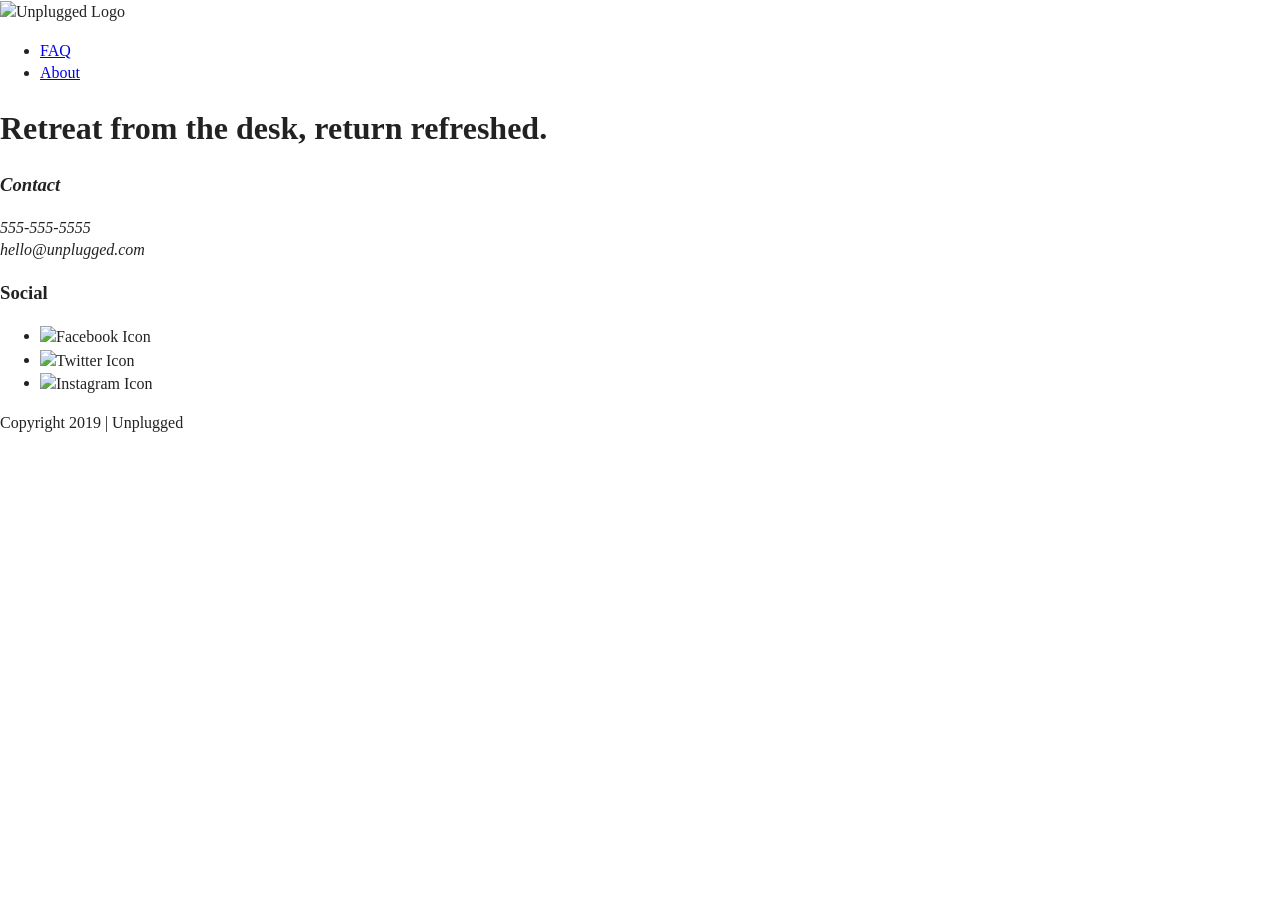
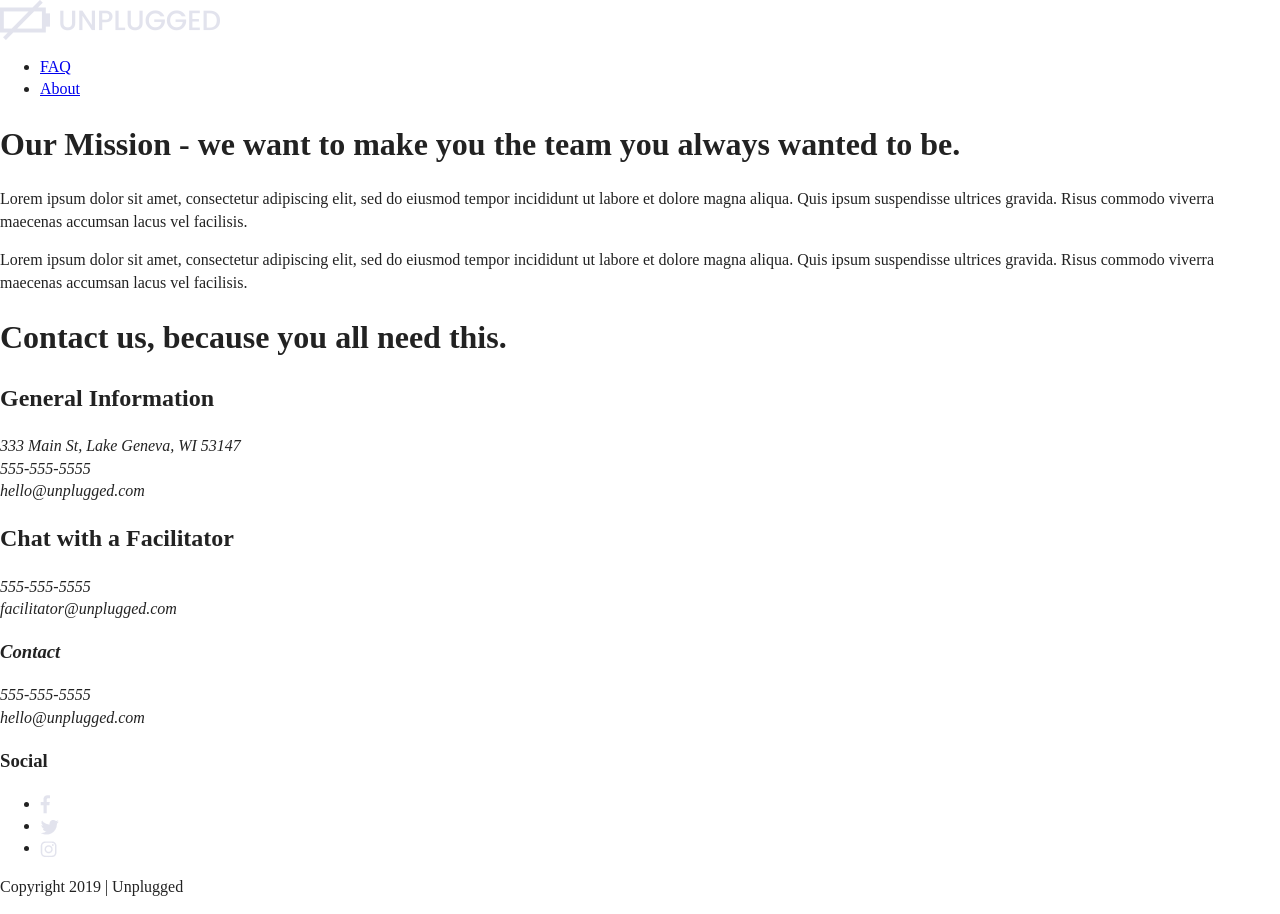
Before and after one commit to steph-ao/unplugged-retreat, a plain HTML site: page about/index.html in a window 1280 px wide. Before the commit the page ends 800 px from the top, so only its background shows below. Drawn offline with nearby package versions, Linux system fonts and the light colour scheme.

Commit message:
Added content to about page

```diff
--- a/about/index.html
+++ b/about/index.html
@@ -25,27 +25,45 @@
   <!-- Add your site or application content here -->
   <header>
       <div class="content-wrapper">
-          <img src="img/logo.png" alt="Unplugged Logo">
+          <a href="../index.html"><img src="../img/logo.png" alt="Unplugged Logo"></a>
           <div class="header-divider">
               <nav>
                   <ul>
-                      <li><a href="faq/index.html">FAQ</a></li>
+                      <li><a href="../faq/index.html">FAQ</a></li>
                       <li><a href="about/index.html">About</a></li>
                   </ul>
               </nav>
           </div>
-          <h1>Retreat from the desk, return refreshed.</h1>
       </div>
   </header>
 
   <main>
-      <section>
+      <section class="mission">
+          <div class="content-wrapper">
+              <div class="mission-content">
+                  <h1>Our Mission - we want to make you the team you always wanted to be.</h1>
+                  <p>Lorem ipsum dolor sit amet, consectetur adipiscing elit, sed do eiusmod tempor incididunt ut labore et dolore magna aliqua. Quis ipsum suspendisse ultrices gravida. Risus commodo viverra maecenas accumsan lacus vel facilisis.</p>
+                  <p>Lorem ipsum dolor sit amet, consectetur adipiscing elit, sed do eiusmod tempor incididunt ut labore et dolore magna aliqua. Quis ipsum suspendisse ultrices gravida. Risus commodo viverra maecenas accumsan lacus vel facilisis. </p>
+              </div>
+          </div>
       </section>
 
-      <section>
+      <section class="map">
+          <figure></figure>
       </section>
 
-      <section>
+      <section class="contact-section">
+          <div class="content-wrapper">
+              <h1>Contact us, because you all need this.</h1>
+              <div class="half-width">
+                  <h2>General Information</h2>
+                  <address>333 Main St, Lake Geneva, WI 53147<br>555-555-5555<br>hello@unplugged.com</address>
+              </div>
+              <div class="half-width">
+                  <h2>Chat with a Facilitator</h2>
+                  <address>555-555-5555<br>facilitator@unplugged.com</address>
+              </div>
+          </div>
       </section>
   </main>
 
@@ -56,13 +74,15 @@
                   <h3>Contact</h3>
                   <p>555-555-5555<br>hello@unplugged.com</p>
               </address>
-              <div class="social-media">
+              <div class="social">
                   <h3>Social</h3>
-                  <ul>
-                      <li><img src="img/facebook.png" alt="Facebook Icon"></li>
-                      <li><img src="img/twitter.png" alt="Twitter Icon"></li>
-                      <li><img src="img/instagram.png" alt="Instagram Icon"></li>
-                  </ul>
+                  <div class="social-icons">
+                      <ul>
+                          <li><img src="../img/facebook.png" alt="Facebook Icon"></li>
+                          <li><img src="../img/twitter.png" alt="Twitter Icon"></li>
+                          <li><img src="../img/instagram.png" alt="Instagram Icon"></li>
+                      </ul>
+                  </div>
               </div>
           </div>
           <div class="copyright">
```
Also changed, not shown: faq/index.html (+10 -9 lines).
